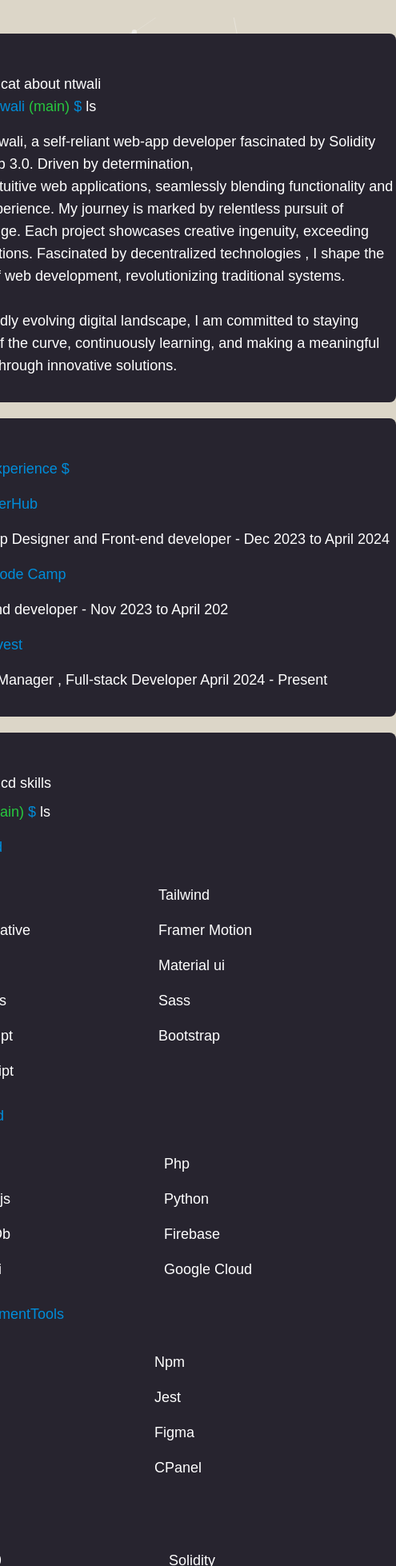
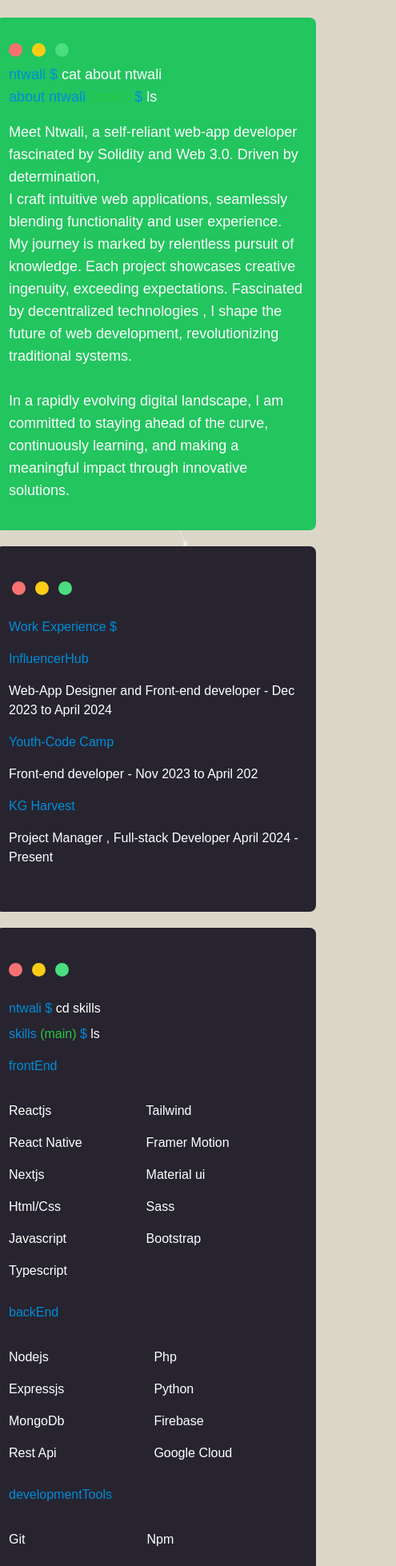
Before and after one commit to Daweed234/Portifolio, a React (Create React App) app: page /about in a window 390 px wide. Shown: the part 42-2000 px from the top of the page at 80% size, 495 px wide, since content can reach past the window. Built offline with nearby package versions, Linux system fonts and the light colour scheme.

Commit message:
responsive added

```diff
--- a/src/Components/Copyright.jsx
+++ b/src/Components/Copyright.jsx
@@ -2,7 +2,7 @@ import React from 'react';
 
 const Copyright = () => {
   return (
-    <footer className="absolute max-h-screen bottom-0 w-full text-center text-gray-600 text-sm py-4 md:hidden">
+    <footer className="absolute max-h-screen bottom-0 w-full text-center text-gray-600 text-sm py-4 hidden">
       &copy; {new Date().getFullYear()} Ntwali David. All Rights Reserved.
     </footer>
   );
--- a/src/Pages/About.jsx
+++ b/src/Pages/About.jsx
@@ -20,10 +20,10 @@ const About = () => {
     <>
       <Navbar />
 
-      <div className="flex flex-col justify-center items-center">
-        <div className="flex container bg-[#27242f] text-white w-[600px] mt-5 h-auto rounded-lg ">
-          <p className="bg-transparent ml-10 mt-9 text-lg">
-          <div className="-mt-6 -ml-4 mb-5 flex flex-row gap-3">
+      <div className="flex flex-col justify-center items-center ">
+        <div className="flex bg-[#27242f] sm:bg-green-500 text-white w-[600px] md:w-[400px] md:py-6  py-5 h-auto rounded-lg ">
+          <p className="bg-transparent px-4 text-lg ">
+          <div className="top-0 py-2 flex flex-row gap-3">
             <div className="circle1 bg-red-400"></div>
             <div className="circle2 circle1 bg-yellow-400"></div>
             <div className="circle3 circle1 bg-green-400"></div>
@@ -39,7 +39,7 @@ const About = () => {
             <span className="bg-transparent text-[#008DDA]">$</span> ls
             <div className="flex flex-row bg-transparent">
               <div className=" bg-transparent mt-4">
-                <p className="bg-transparent mb-8">
+                <p className="bg-transparent mb-1 md:mb-3">
                   Meet Ntwali, a self-reliant web-app developer fascinated by
                   Solidity and Web 3.0. Driven by determination, <br /> I craft
                   intuitive web applications, seamlessly blending functionality
@@ -60,9 +60,9 @@ const About = () => {
       </div>
 
       <div className="flex flex-col justify-center items-center">
-        <div className="flex container bg-[#27242f] text-white w-[600px] mt-5 h-auto rounded-lg ">
-          <p className="bg-transparent ml-10 mt-9 text-lg">
-          <div className="-mt-6 -ml-4 mb-5 flex flex-row gap-3">
+        <div className="flex  bg-[#27242f] text-white md:w-[400px] md:py-6 w-[600px] mt-5 h-auto rounded-lg ">
+          <p className="bg-transparent px-4 md:text-base mt-9 text-lg ">
+          <div className="-mt-6 py-2 px-1  mb-5 flex flex-row gap-3">
             <div className="circle1 bg-red-400"></div>
             <div className="circle2 circle1 bg-yellow-400"></div>
             <div className="circle3 circle1 bg-green-400"></div>
@@ -103,9 +103,9 @@ const About = () => {
       </div>
 
       <div className="flex flex-col justify-center items-center">
-        <div className="flex container bg-[#27242f] text-white w-[600px] mt-5 h-auto rounded-lg ">
-          <p className="bg-transparent ml-10 mt-9 text-lg">
-          <div className="-mt-6 -ml-4 mb-5 flex flex-row gap-3">
+        <div className="flex md:w-[400px] md:py-6 bg-[#27242f] text-white w-[600px] mt-5 h-auto rounded-lg ">
+          <p className="bg-transparent px-4 md:text-base mt-9 text-lg ">
+          <div className="-mt-6 py-2 mb-5 flex flex-row gap-3">
             <div className="circle1 bg-red-400"></div>
             <div className="circle2 circle1 bg-yellow-400"></div>
             <div className="circle3 circle1 bg-green-400"></div>
@@ -121,7 +121,7 @@ const About = () => {
             </p>
 
             <p className="bg-transparent text-[#008DDA] mt-4">frontEnd</p>
-            <div className="flex flex-row bg-transparent gap-40">
+            <div className="flex flex-row bg-transparent gap-40 md:gap-20">
               <Stack
                 stacks={[
                   "Reactjs",
@@ -146,7 +146,7 @@ const About = () => {
               </div>
             </div>
             <p className="bg-transparent text-[#008DDA] mt-7">backEnd</p>
-            <div className="flex flex-row bg-transparent gap-48">
+            <div className="flex flex-row bg-transparent gap-48 md:gap-28">
               <div className=" bg-transparent mt-4">
                 <Stack
                   stacks={["Nodejs", "Expressjs", "MongoDb", "Rest Api"]}
@@ -160,7 +160,7 @@ const About = () => {
             <p className="bg-transparent text-[#008DDA] mt-7">
               developmentTools
             </p>
-            <div className="flex flex-row bg-transparent gap-52">
+            <div className="flex flex-row bg-transparent gap-52 md:gap-32">
               <div className=" bg-transparent mt-4">
                 <Stack stacks={["Git", "Vite", "Vercel", "Netlify"]} />
               </div>
@@ -170,7 +170,7 @@ const About = () => {
             </div>
 
             <p className="bg-transparent text-[#008DDA] mt-7">learning</p>
-            <div className="flex flex-row bg-transparent gap-40 mb-8">
+            <div className="flex flex-row bg-transparent gap-40 md:gap-16 mb-8">
               <div className=" bg-transparent mt-4">
                 <Stack stacks={["Web 3.0", "3D Animations"]} />
                 <p className=" bg-transparent mt-4"></p>
@@ -187,9 +187,9 @@ const About = () => {
       </div>
 
       <div className="flex justify-center items-center mb-32">
-        <div className="flex container bg-[#27242f] text-white w-[600px] mt-5 h-auto rounded-lg ">
-          <p className="bg-transparent ml-10 mt-9 text-lg">
-          <div className="-mt-6 -ml-4 mb-5 flex flex-row gap-3">
+        <div className="flex bg-[#27242f] text-white w-[600px] mt-5 h-auto rounded-lg ">
+          <p className="bg-transparent px-4 md:text-base mt-9 text-lg ">
+          <div className="-mt-6 py-2 mb-5 flex flex-row gap-3">
             <div className="circle1 bg-red-400"></div>
             <div className="circle2 circle1 bg-yellow-400"></div>
             <div className="circle3 circle1 bg-green-400"></div>
--- a/src/Pages/Contact.jsx
+++ b/src/Pages/Contact.jsx
@@ -2,13 +2,11 @@ import React from "react";
 import Navbar from "../Components/Navbar";
 import Copyright from '../Components/Copyright';
 
-
-
 const Contact = () => {
   const handleClick = () => {
-    const email = "your.email@example.com";
+    const email = "ntwalidavid31@gmail.com";
     const subject = "Hello";
-    const body = "Hello,%0D%0A%0D%0AI'm reaching out to say hello.";
+    const body = "Hello,%0D%0A%0D%0AI'm reaching out to give you a project to work on:";
     const mailtoLink = `mailto:${email}?subject=${subject}&body=${body}`;
     window.location.href = mailtoLink;
   };
```
